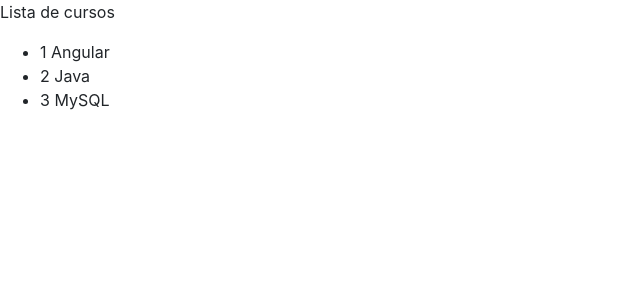
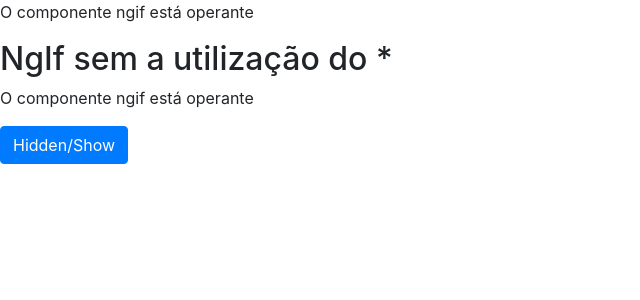
Before and after one commit to thiagomota99/ProjetosAngular, an Angular app in the folder curso-angular/: page / in a window 1280 px wide. Shown: the top 300 px of the page, without its empty margins (0-640 px from the left). Built offline with nearby package versions, Linux system fonts and the light colour scheme.

Commit message:
Asterístico nas diretivas
Exemplificando como utilizar a diretiva ngIf sem o *

```diff
--- a/curso-angular/src/app/app.component.html
+++ b/curso-angular/src/app/app.component.html
@@ -5,6 +5,6 @@
 <!--app-input-property [mensagem]="mensagem"></app-input-property-->
 <!--contador [valor]="valor" (valorAtual)="getValor($event)"></contador-->
 <!--app-viewchild></app-viewchild-->
-<!--app-ngif></app-ngif-->
+<app-ngif></app-ngif>
 <!--app-ngswitch></app-ngswitch-->
-<app-ngfor></app-ngfor>
+<!--app-ngfor></app-ngfor-->
--- a/curso-angular/src/app/diretivas/ngif/ngif.component.html
+++ b/curso-angular/src/app/diretivas/ngif/ngif.component.html
@@ -4,6 +4,12 @@
     necessário a construção do elementos o mesmo com ngIf não fará. Também utilizado em momentos
     que a não exibição de certos componentes/elementos seja por uma questão de segurança. Exemplo
     uma informação que só deve ser vizualida por um determinado perfil de usuário.
+
 -->
 <p *ngIf="isConstruirComponente">O componente ngif está operante</p>
+<h2>NgIf sem a utilização do *</h2>
+
+<ng-template [ngIf]="isConstruirComponente">
+    <p>O componente ngif está operante</p>
+</ng-template>
 <button class="btn btn-primary" (click)="buildOrDestroy()">Hidden/Show</button>
```
